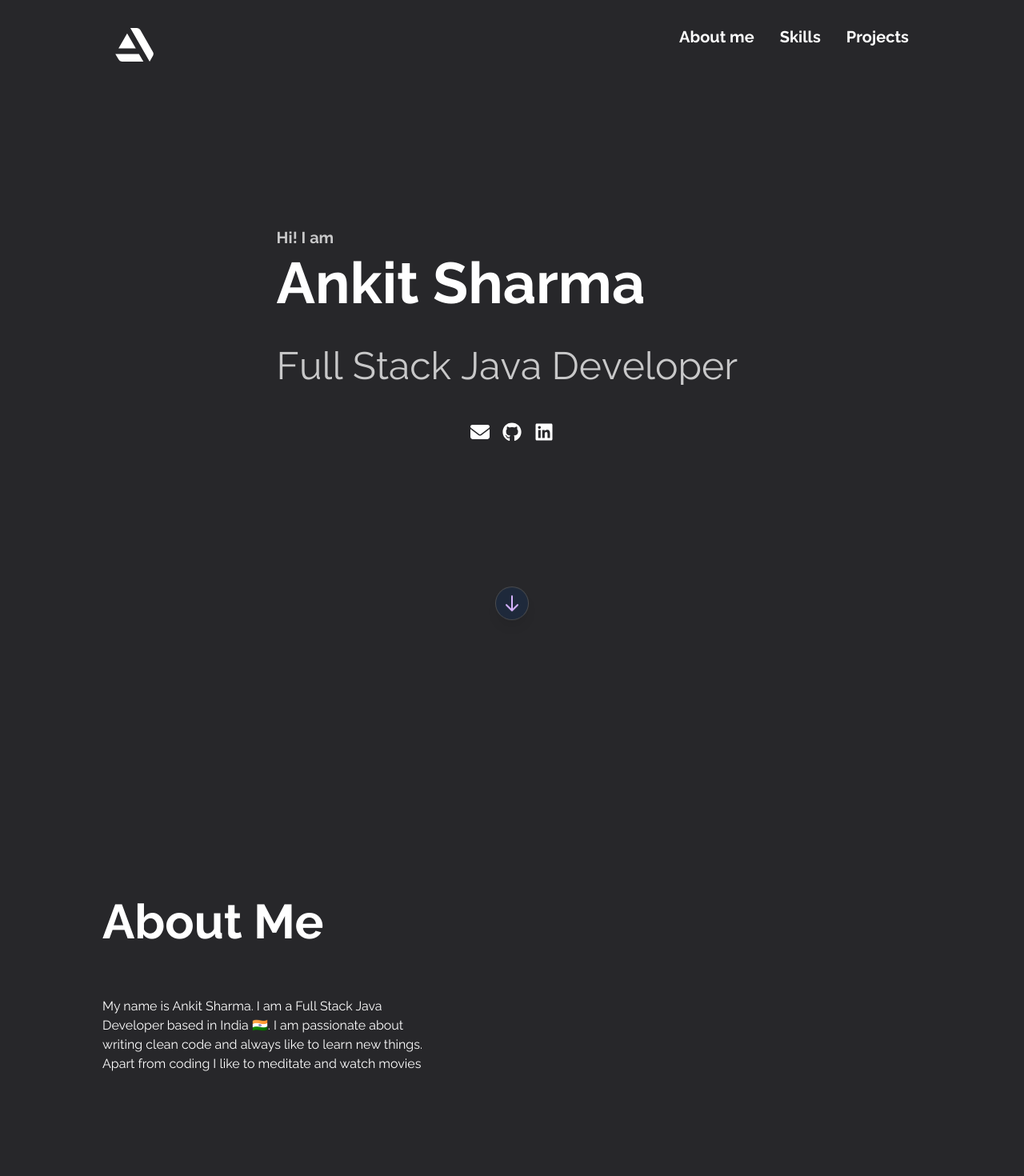
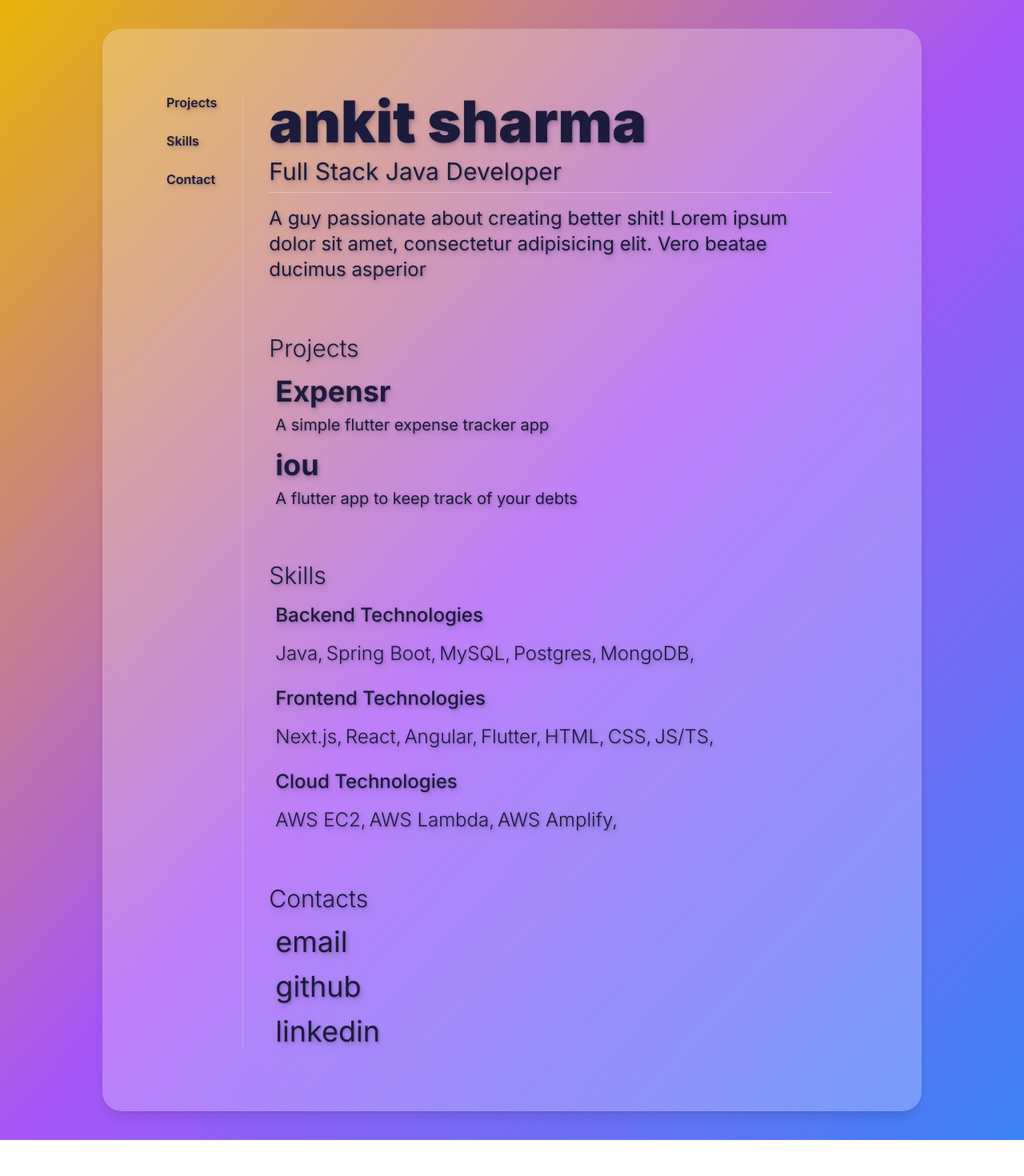
Before and after one commit to darkaster72/darkaster72.github.io, a React (Create React App) app: page / in a window 1280 px wide. Shown: the top 1470 px of the page at 80% size. After the commit the page ends 1425 px from the top, so only its background shows below. Built offline with nearby package versions, Linux system fonts and the light colour scheme.

Commit message:
add new style

```diff
--- a/src/App.jsx
+++ b/src/App.jsx
@@ -1,13 +1,11 @@
+import React from "react";
+import { BrowserRouter as Router, Route, Routes } from "react-router-dom";
 import "./App.css";
-import React from "react";
-import { Routes, BrowserRouter as Router, Route } from "react-router-dom";
 import HomePage from "./pages/home.component";
-import Header from "./components/header/header.component";
 
 const App = () => (
   <div className="">
     <Router>
-      <Header></Header>
       <Routes>
         <Route exact path="/" element={<HomePage />}></Route>
       </Routes>
--- a/src/index.css
+++ b/src/index.css
@@ -4,8 +4,8 @@
 
 body {
   margin: 0;
-  font-family: "Playfair Display", serif;
-  font-family: "Raleway", sans-serif;
+  /* font-family: "Playfair Display", serif; */
+  font-family: "Inter", sans-serif;
   -webkit-font-smoothing: antialiased;
   -moz-osx-font-smoothing: grayscale;
 }
@@ -14,3 +14,7 @@ code {
   font-family: source-code-pro, Menlo, Monaco, Consolas, "Courier New",
     monospace;
 }
+
+.shadow-text {
+  text-shadow: 1px 1px 3px rgb(0 0 0 / 22%), 2px 4px 7px rgb(73 64 125 / 30%);
+}
--- a/src/pages/home.component.jsx
+++ b/src/pages/home.component.jsx
@@ -1,18 +1,134 @@
-import AboutMe from "../components/about-me/about-me.component";
-import Footer from "../components/footer/Footer";
-import Projects from "../components/projects/projects.component";
-import Hero from "./Hero";
 import "./home.styles.css";
-import Skills from "./Skills";
+
+const PROJECTS = [
+  {
+    title: "Expensr",
+    description: "A simple flutter expense tracker app",
+    url: "https://github.com/darkaster72/expensr",
+  },
+  {
+    title: "iou",
+    description: "A flutter app to keep track of your debts",
+    url: "https://github.com/darkaster72/iou",
+  },
+];
+
+const LINKS = [
+  { title: "Projects", url: "#projects" },
+  { title: "Skills", url: "#skills" },
+  { title: "Contact", url: "#contacts" },
+];
+
+const SKILLS = [
+  {
+    title: "Backend Technologies",
+    items: ["Java", "Spring Boot", "MySQL", "Postgres", "MongoDB"],
+  },
+  {
+    title: "Frontend Technologies",
+    items: ["Next.js", "React", "Angular", "Flutter", "HTML", "CSS", "JS/TS"],
+  },
+  {
+    title: "Cloud Technologies",
+    items: ["AWS EC2", "AWS Lambda", "AWS Amplify"],
+  },
+];
+
+const CONTACTS = [
+  { title: "email", url: "mailto:sankit72@gmail.com" },
+  { title: "github", url: "https://github.com/darkaster72" },
+  { title: "linkedin", url: "https://www.linkedin.com/in/ankit72" },
+];
 
 const HomePage = () => (
-  <>
-    <Hero />
-    <AboutMe />
-    <Projects />
-    <Skills />
-    <Footer />
-  </>
+  <div className="min-h-screen bg-gray-100 md:py-6 justify-center py-12 bg-gradient-to-br from-yellow-500 via-purple-500 to-blue-500">
+    <div className="py-3 lg:mx-32 mx-4">
+      <div
+        className="flex p-8 md:p-16 lg:p-20 bg-white shadow-lg rounded-3xl bg-clip-padding bg-opacity-25 font-sans text-title shadow-text"
+        style={{ backdropFilter: "blur(20px)" }}
+      >
+        <div className="flex w-full h-full">
+          <div className="hidden md:flex flex-shrink-0 flex-col gap-6 pr-8 font-semibold">
+            {LINKS.map((link) => (
+              <a
+                key={link.url}
+                href={link.url}
+                rel="noreferrer"
+                className="hover:text-white hover:underline transition-all duration-500"
+              >
+                {link.title}
+              </a>
+            ))}
+          </div>
+          <div className="flex flex-1 md:border-l border-gray-300 border-opacity-40">
+            <div className="max-w-full px-8">
+              <div className="">
+                <div className="font-black text-7xl">ankit sharma</div>
+                <div className="text-3xl my-2">Full Stack Java Developer</div>
+                <hr className="px-4 text-gray-700 opacity-40" />
+              </div>
+              <div className="mt-4 text-2xl">
+                A guy passionate about creating better shit! Lorem ipsum dolor
+                sit amet, consectetur adipisicing elit. Vero beatae ducimus
+                asperior
+              </div>
+              <section className="mt-16" id="projects">
+                <div className="text-3xl font-thin">Projects</div>
+                <div className="flex flex-col gap-4 mt-4 pl-2">
+                  {PROJECTS.map((project) => (
+                    <div className="flex flex-col gap-2" key={project.url}>
+                      <a
+                        href={project.url}
+                        target="_blank"
+                        rel="noreferrer"
+                        className="text-4xl font-bold hover:underline underline-offset-2 transition-all duration-500"
+                      >
+                        {project.title}
+                      </a>
+                      <div className="text-xl">{project.description}</div>
+                    </div>
+                  ))}
+                </div>
+              </section>
+              <section className="mt-16" id="skills">
+                <div className="text-3xl font-thin">Skills</div>
+                <div className="flex flex-col gap-6 mt-4 pl-2">
+                  {SKILLS.map((skill) => (
+                    <div className="flex flex-col gap-4" key={skill.title}>
+                      <div className="text-2xl font-medium">{skill.title}</div>
+                      <div className="flex gap-1 text-2xl font-thin comma-seperate list-none">
+                        {skill.items.map((item) => (
+                          <li key={item} className="">
+                            {item}
+                          </li>
+                        ))}
+                      </div>
+                    </div>
+                  ))}
+                </div>
+              </section>
+              <section className="mt-16" id="contacts">
+                <div className="text-3xl font-thin">Contacts</div>
+                <div className="flex flex-col gap-4 mt-4 pl-2">
+                  {CONTACTS.map((contact) => (
+                    <a
+                      className="flex flex-col gap-2 text-4xl hover:text-white transition-all duration-300 hover:underline"
+                      key={contact.title}
+                      href={contact.url}
+                      target="_blank"
+                      rel="noreferrer"
+                    >
+                      {contact.title}
+                    </a>
+                  ))}
+                </div>
+              </section>
+            </div>
+          </div>
+        </div>
+      </div>
+    </div>
+  </div>
 );
 
 export default HomePage;
--- a/src/pages/home.styles.css
+++ b/src/pages/home.styles.css
@@ -0,0 +1,3 @@
+.comma-seperate li::after {
+  content: ",";
+}
```
